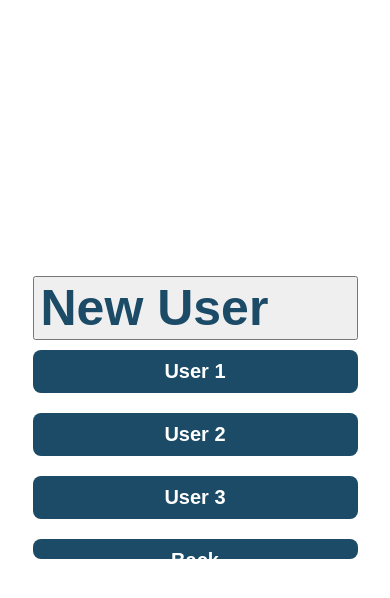
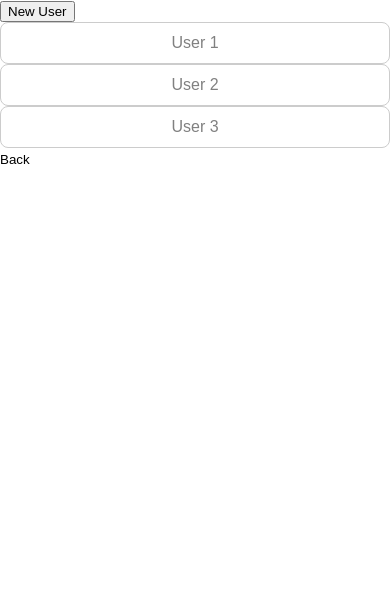
Before and after one commit to alinepmarcondes/ChatBot-IWS, a React (Create React App) app: page /newuser in a window 390 px wide. Shown: the top 598 px of the page. Built offline with nearby package versions, Linux system fonts and the light colour scheme.

Commit message:
feat: CSS NewUser

```diff
--- a/src/components/NewUser/NewUser.css
+++ b/src/components/NewUser/NewUser.css
@@ -1,4 +1,4 @@
-.admin-page {
+.new-user-container {
   display: flex;
   flex-direction: column;
   align-items: center;
@@ -6,7 +6,7 @@
   height: 100vh;
 }
 
-.new-user-button {
+.new-user-form {
   color: #1B4B66;
   font-weight: bold;
   font-size: 50px;
@@ -14,28 +14,182 @@
   width: 325px;
 }
 
-.back-button {
+.new-user-input {
   margin: 10px;
+  width: 300px;
+}
+
+.user-button {
+  width: 100%;
+  height: 42px;
+  padding: 10px 0;
+  border: 1px solid #ccc;
+  border-radius: 8px;
+  font-size: 1rem;
+  text-align: center;
+  background-color: white;
+  cursor: pointer;
+  display: flex;
+  align-items: center;
+  justify-content: center;
+  color: grey;
+}
+
+.user-button:hover {
+  background-color: #f0f0f0;
+}
+
+.user-button:focus {
+  outline: none;
+}
+
+.user-button.selected {
+  background-color: #ccc;
+  color: white;
+}
+
+.new-user-input button {
+  display: inline-flex;
+  align-items: center;
+  justify-content: center;
+}
+
+.new-user-icon {
+  display: inline-block;
+}
+
+.new-user-buttons {
+  display: flex;
+  justify-content: space-between;
+  margin-top: 24px;
+}
+
+.new-user-buttons button {
   padding: 10px;
   background-color: #1B4B66;
   color: white;
   border: none;
   cursor: pointer;
-  width: 325px;
+  width: 150px;
   border-radius: 8px;
   font-size: 20px;
   font-weight: bold;
 }
 
-.user-button {
-  margin: 10px;
+.new-user-buttons button i {
+  margin-right: 8px;
+}
+
+.new-user-new {
   padding: 10px;
   background-color: #1B4B66;
   color: white;
   border: none;
   cursor: pointer;
-  width: 325px;
   border-radius: 8px;
   font-size: 20px;
   font-weight: bold;
+  margin-bottom: 16px;
+  width: 100%;
+  height: 42px;
 }
+
+/*conversao de tamanho de tela*/
+
+@media screen and (max-width: 736px) {
+  .new-user-container {
+    display: flex;
+    flex-direction: column;
+    align-items: center;
+    justify-content: center;
+    height: 100vh;
+  }
+
+  .new-user-form {
+    color: #1B4B66;
+    font-weight: bold;
+    font-size: 50px;
+    text-align: left;
+    width: 325px;
+  }
+
+  .new-user-input {
+    margin: 10px;
+    width: 300px;
+  }
+
+  .user-button {
+    width: 100%;
+    height: 42px;
+    padding: 10px 0;
+    border: 1px solid #ccc;
+    border-radius: 8px;
+    font-size: 1rem;
+    text-align: center;
+    background-color: white;
+    cursor: pointer;
+    display: flex;
+    align-items: center;
+    justify-content: center;
+    color: grey;
+  }
+
+  .user-button:hover {
+    background-color: #f0f0f0;
+  }
+
+  .user-button:focus {
+    outline: none;
+  }
+
+  .user-button.selected {
+    background-color: #ccc;
+    color: white;
+  }
+
+  .new-user-input button {
+    display: inline-flex;
+    align-items: center;
+    justify-content: center;
+  }
+
+  .new-user-icon {
+    display: inline-block;
+  }
+
+  .new-user-buttons {
+    display: flex;
+    justify-content: space-between;
+    margin-top: 24px;
+  }
+
+  .new-user-buttons button {
+    padding: 10px;
+    background-color: #1B4B66;
+    color: white;
+    border: none;
+    cursor: pointer;
+    width: 150px;
+    border-radius: 8px;
+    font-size: 20px;
+    font-weight: bold;
+  }
+
+  .new-user-buttons button i {
+    margin-right: 8px;
+  }
+
+  .new-user-new {
+    padding: 10px;
+    background-color: #1B4B66;
+    color: white;
+    border: none;
+    cursor: pointer;
+    border-radius: 8px;
+    font-size: 20px;
+    font-weight: bold;
+    margin-bottom: 16px;
+    width: 100%;
+    height: 42px;
+  }
+}
```
